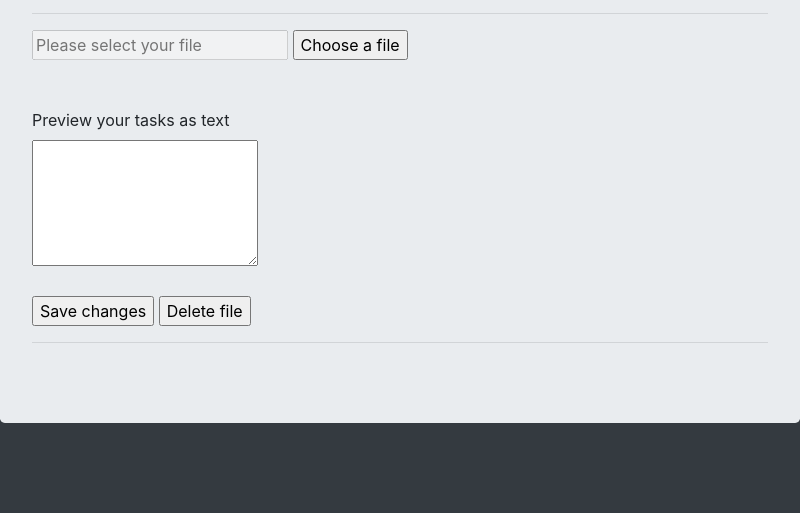
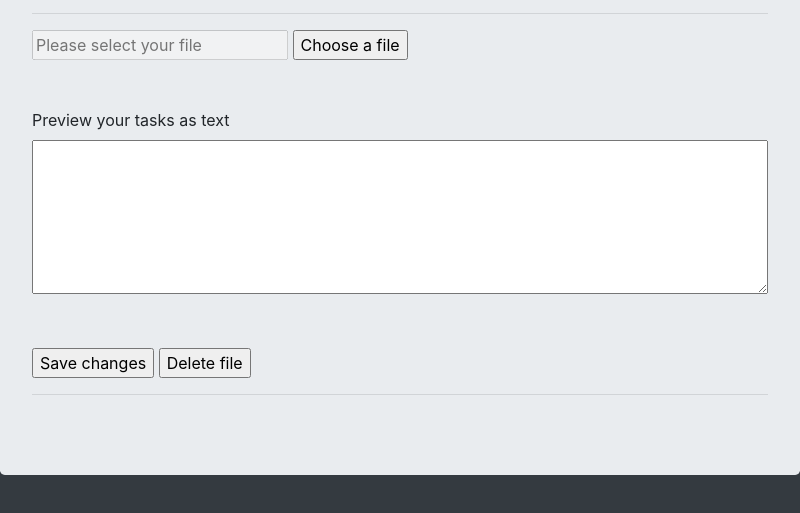
Before and after one commit to Alex-ley/eisenhower-matrix-electron, an Electron app: page index.html in a window 800 px wide. Shown: the part 153-666 px from the top of the page. Drawn offline with nearby package versions, Linux system fonts and the light colour scheme; no server answers.

Commit message:
cleaned display

```diff
--- a/index.html
+++ b/index.html
@@ -7,7 +7,6 @@
     <link rel="stylesheet" href="node_modules/bootstrap/dist/css/bootstrap.min.css">
   </head>
   <body class="bg-dark">
-    <div class="container-full-bg">
       <div class="jumbotron">
         <h1>Eisenhower Matrix Task Tracker App</h1>
         <form>
@@ -16,19 +15,20 @@
         </form>
         <hr>
         <div>
-            <div>
-                <input type="text" placeholder="Please select your file" id="actual-file" disabled="disabled"/>
-                <input type="button" value="Choose a file" id="select-file"/>
-            </div>
-            <br><br>
+            <input type="text" placeholder="Please select your file" id="actual-file" disabled="disabled"/>
+            <input type="button" value="Choose a file" id="select-file"/>
+        </div>
+          <br><br>
+
             <label for="content-editor">Preview your tasks as text</label><br>
-            <textarea id="content-editor" rows="5"></textarea><br><br>
+            <textarea class="w-100 p-3" id="content-editor" rows="5"></textarea><br><br>
+
+          <br>
             <input type="button" id="save-changes" value="Save changes"/>
             <input type="button" id="delete-file" value="Delete file"/>
-        </div>
+
         <hr>
       </div>
-    </div>
   </body>
   <script>
     require('./renderer.js');
```
